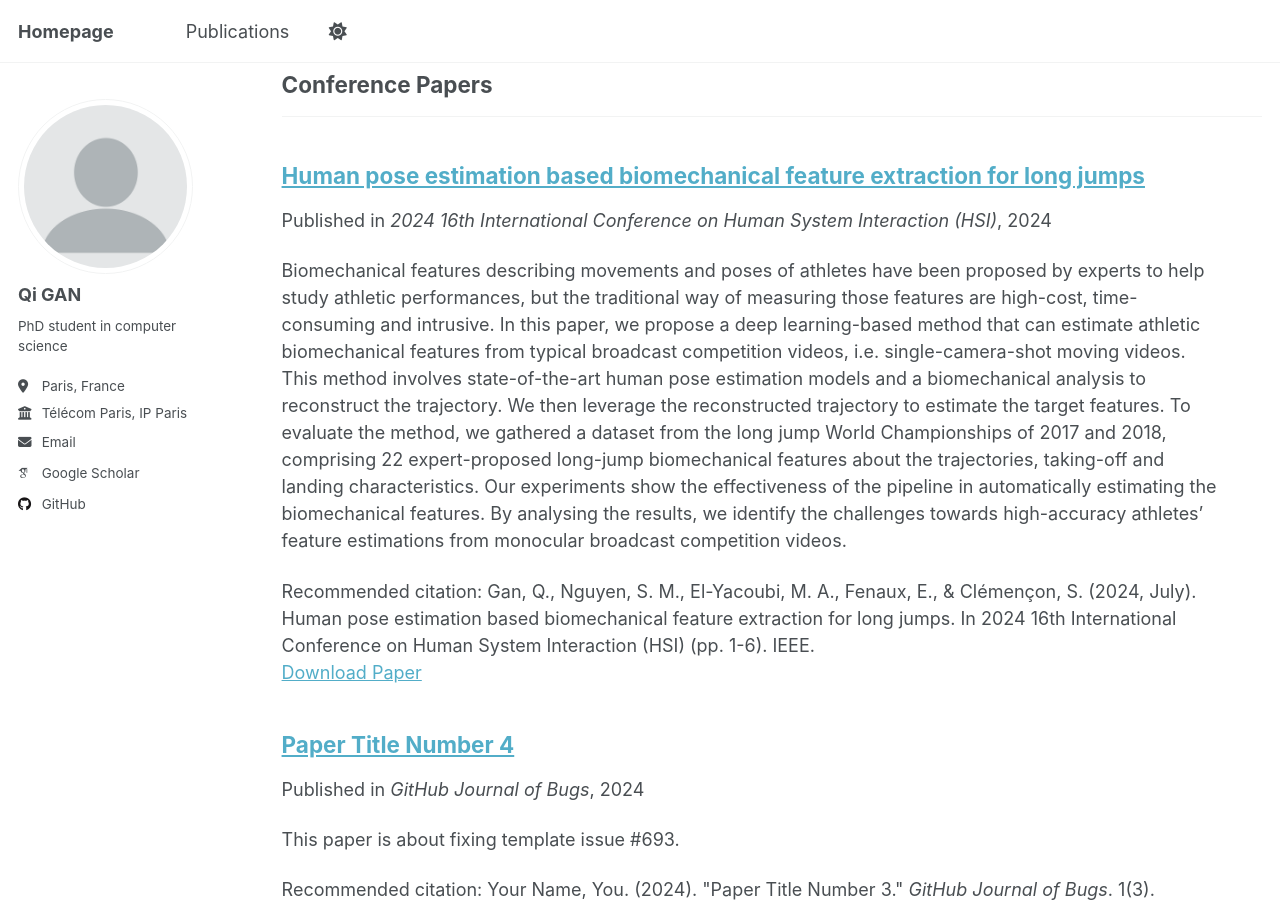
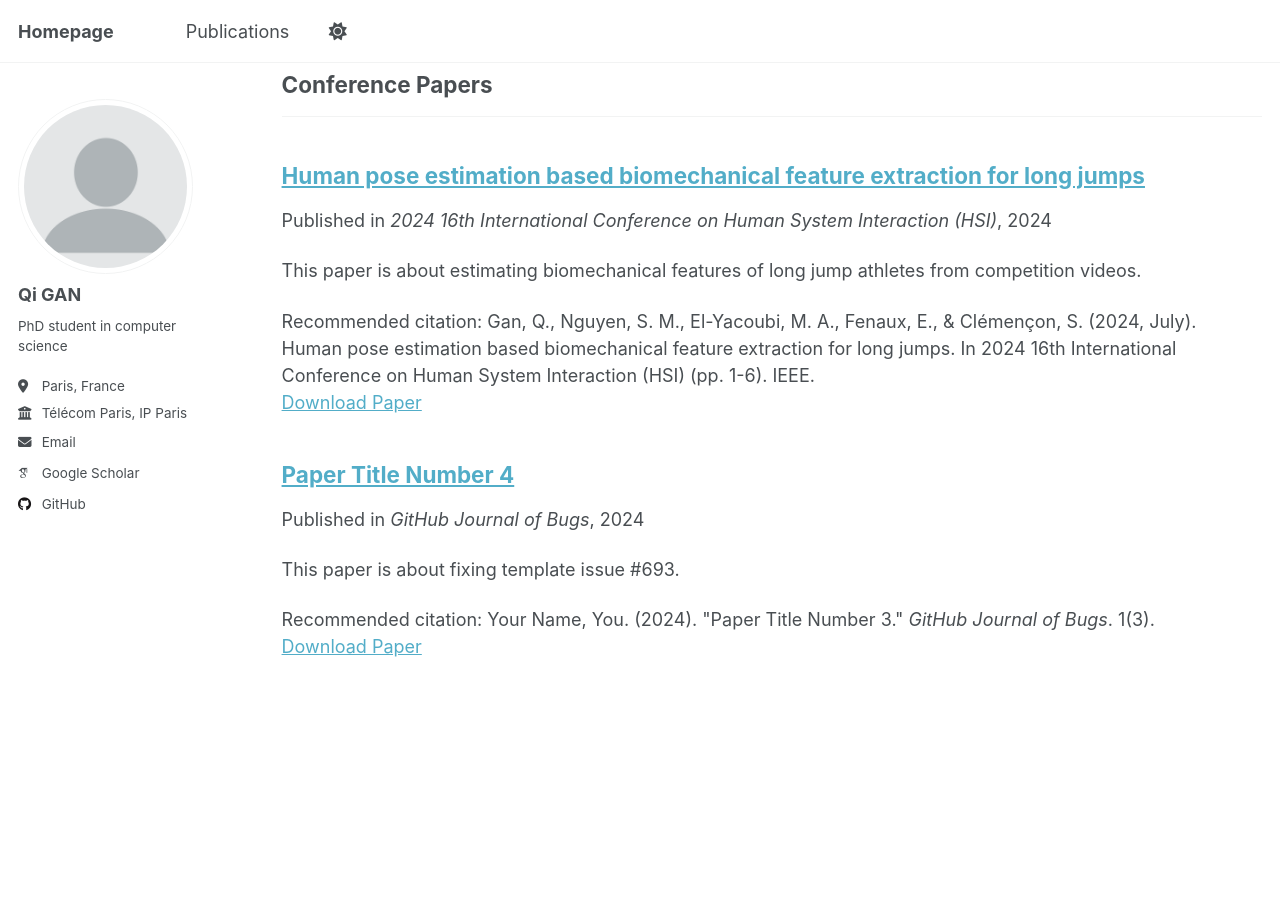
Before and after one commit to QGAN2019/qigan.github.io, a Jekyll site: the page built from _pages/publications.html, in a window 1280 px wide and 900 px high, scrolled down 723 px. Built offline with Jekyll 4.4.1, drawn with Linux system fonts in a browser that asks for light colours; some web fonts are replaced; part of the change alters nothing that is shown.

Commit message:
Update 2024-07-HSI-biomechanical-feature-estimation.md

```diff
--- a/_publications/2024-07-HSI-biomechanical-feature-estimation.md
+++ b/_publications/2024-07-HSI-biomechanical-feature-estimation.md
@@ -1,11 +1,12 @@
 ---
 title: "Human pose estimation based biomechanical feature extraction for long jumps"
-collection: conferences
+collection: publications
 category: conferences
-permalink: /publication/2009-10-01-paper-title-number-1
+permalink: /publication/2024-07-HSI-biomechanical-feature-estimation
+excerpt: 'This paper is about estimating biomechanical features of long jump athletes from competition videos.'
 date: 2024-07-08
 venue: '2024 16th International Conference on Human System Interaction (HSI)'
-paperurl: '[http://academicpages.github.io/files/paper1.pdf](https://www.researchgate.net/profile/Mounim-El-Yacoubi/publication/382726093_Human_Pose_Estimation_Based_Biomechanical_Feature_Extraction_for_Long_Jumps/links/66aa8762de060e4c7e6d5c96/Human-Pose-Estimation-Based-Biomechanical-Feature-Extraction-for-Long-Jumps.pdf)'
+paperurl: 'https://ieeexplore.ieee.org/abstract/document/10613530'
 citation: 'Gan, Q., Nguyen, S. M., El-Yacoubi, M. A., Fenaux, E., & Clémençon, S. (2024, July). Human pose estimation based biomechanical feature extraction for long jumps. In 2024 16th International Conference on Human System Interaction (HSI) (pp. 1-6). IEEE.'
 ---
 Biomechanical features describing movements and poses of athletes have been proposed by experts to help study athletic performances, but the traditional way of measuring those features are high-cost, time-consuming and intrusive. In this paper, we propose a deep learning-based method that can estimate athletic biomechanical features from typical broadcast competition videos, i.e. single-camera-shot moving videos. This method involves state-of-the-art human pose estimation models and a biomechanical analysis to reconstruct the trajectory. We then leverage the reconstructed trajectory to estimate the target features. To evaluate the method, we gathered a dataset from the long jump World Championships
```
